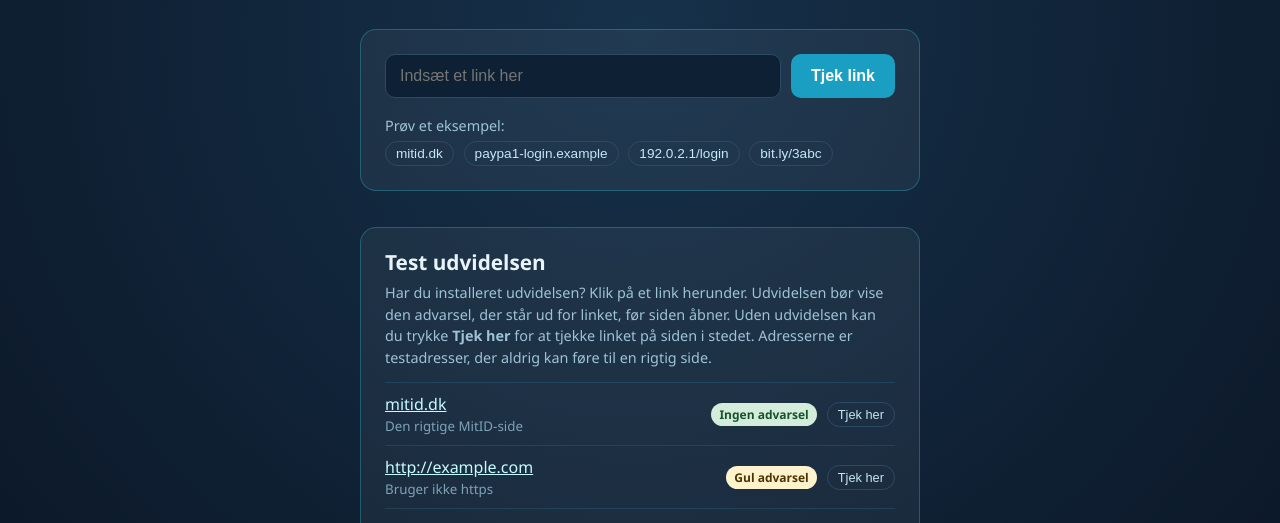
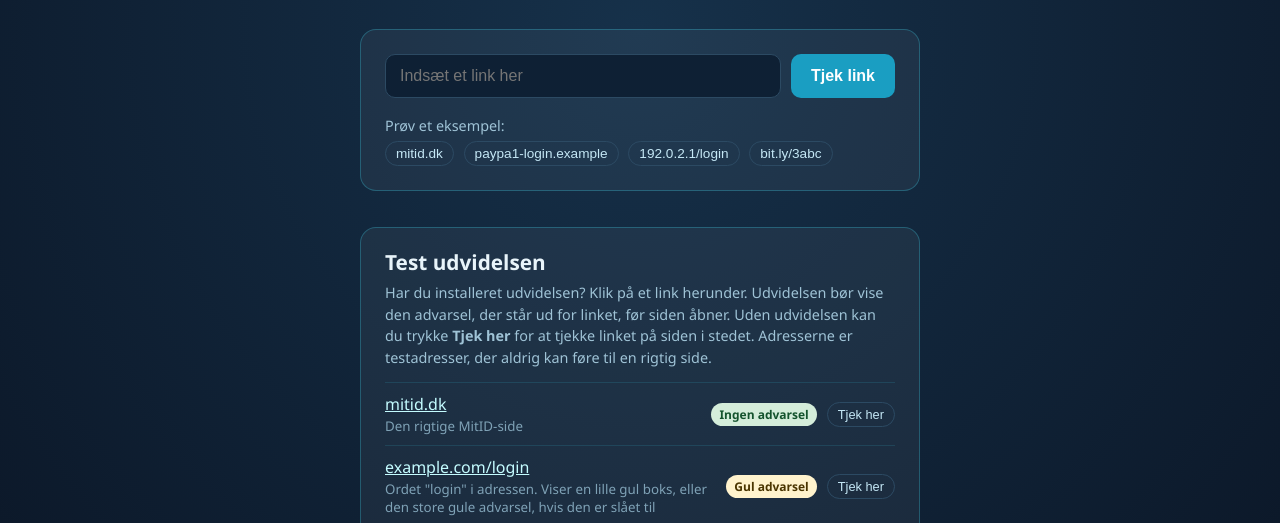
Before and after one commit to vindfoxy-alt/link-check, a browser extension: page index.html in a window 1280 px wide. Shown: the part 253-776 px from the top of the page. Drawn offline with Linux system fonts and the light colour scheme.

Commit message:
Test site: use example.com/login as the yellow test link
Brave and other browsers upgrade http://example.com to https, so it no longer counted as yellow.

Co-Authored-By: Claude Opus 5.5 <noreply@anthropic.com>
Claude-Session: https://claude.ai/code/session_01SkJssJCAQ2DAeubTCo2yek

```diff
--- a/index.html
+++ b/index.html
@@ -178,11 +178,11 @@
       </li>
       <li>
         <div class="test-info">
-          <a href="http://example.com">http://example.com</a>
-          <small>Bruger ikke https</small>
+          <a href="https://example.com/login">example.com/login</a>
+          <small>Ordet "login" i adressen. Viser en lille gul boks, eller den store gule advarsel, hvis den er slået til</small>
         </div>
         <span class="tag gul">Gul advarsel</span>
-        <button class="proev" data-link="http://example.com">Tjek her</button>
+        <button class="proev" data-link="https://example.com/login">Tjek her</button>
       </li>
       <li>
         <div class="test-info">
```
